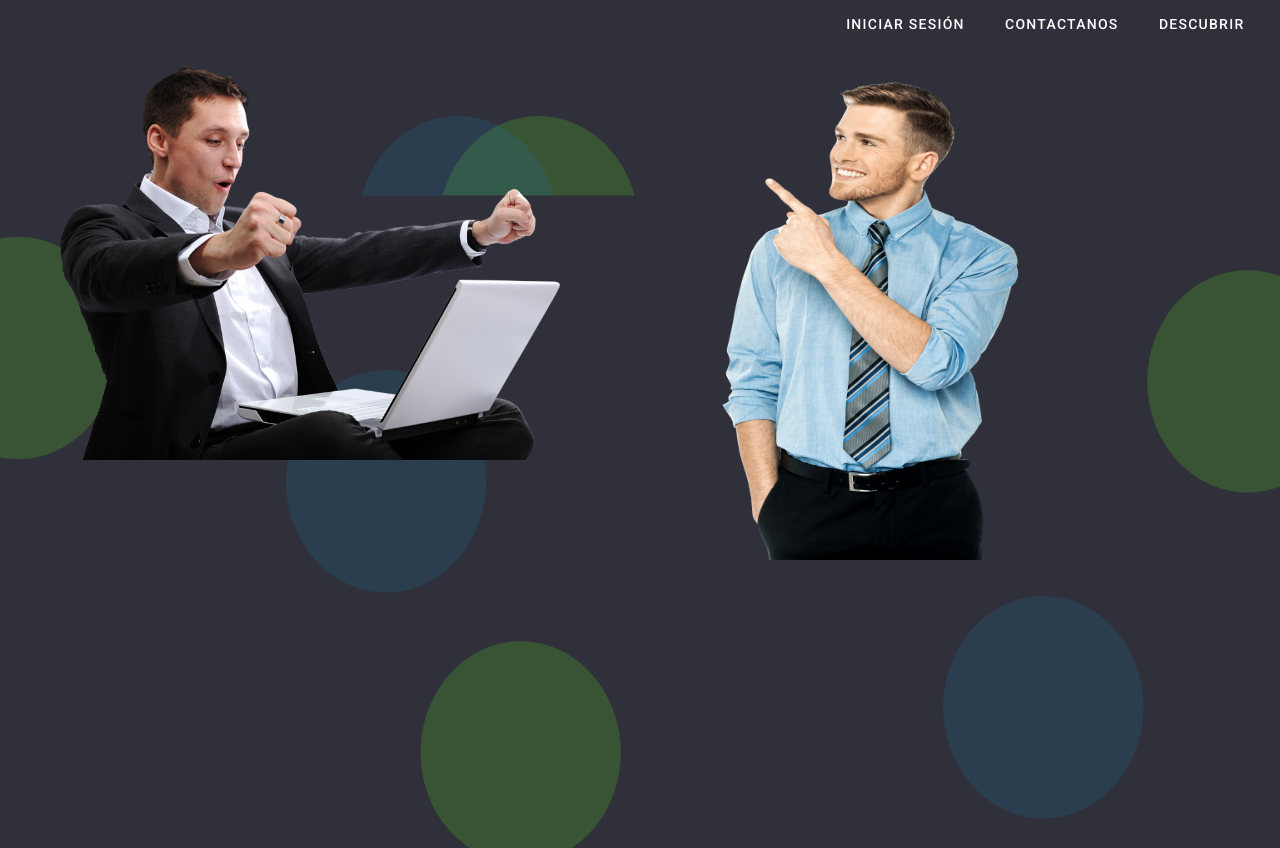
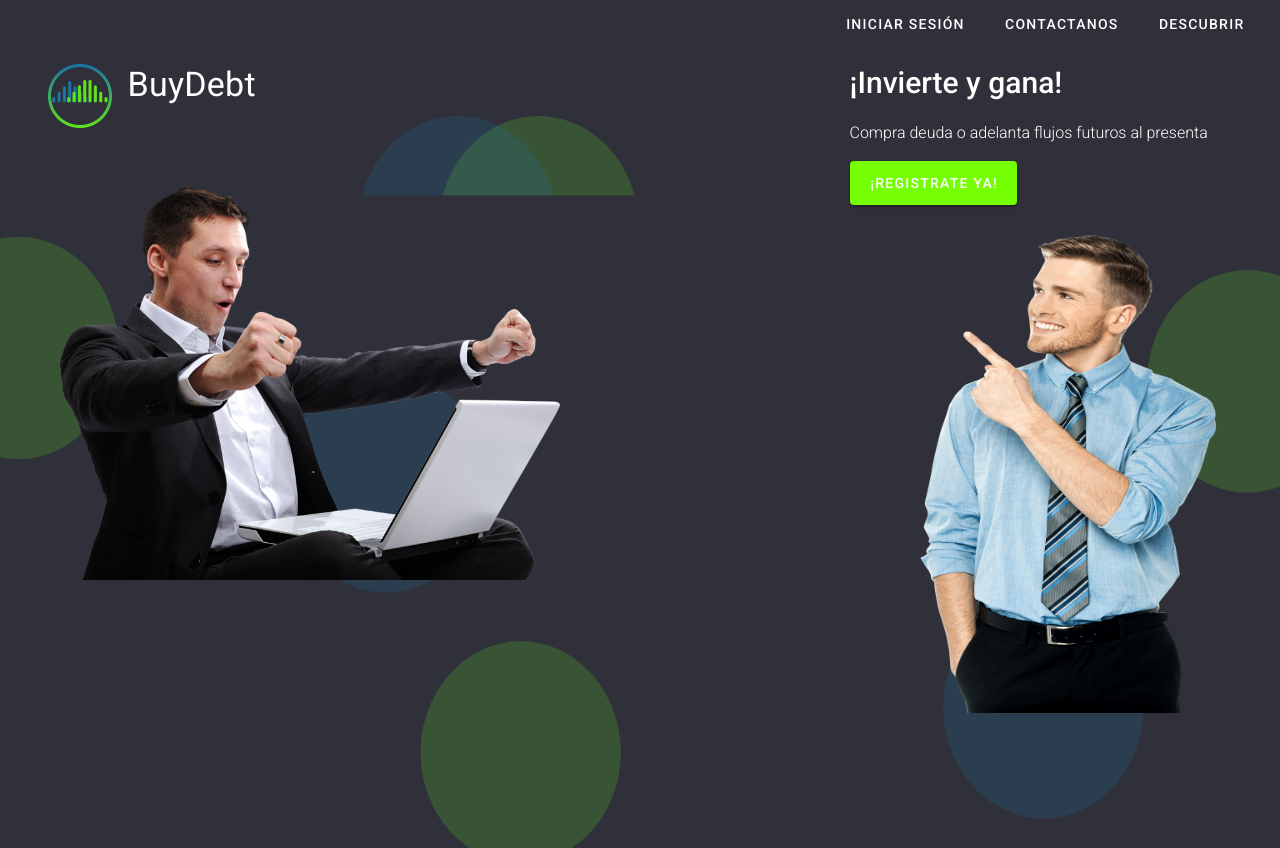
Before and after one commit to luisvidev/BuyDebt-Frontend, a Vue app: page / in a window 1280 px wide. Built offline with nearby package versions, Linux system fonts and the light colour scheme.

Commit message:
details landspage

```diff
--- a/src/views/loginRegister/LandsPage.vue
+++ b/src/views/loginRegister/LandsPage.vue
@@ -3,9 +3,23 @@
     <v-container>
       <v-row>
         <v-col>
-          <img src="./img/person1.png" height="400" width="500" />
+          <v-row class="my-1">
+            <img src="@/assets/logo.png" />
+            <div class="ml-4 display-1 whiteColor">BuyDebt</div>
+           </v-row>
+          <img class="my-12" src="./img/person1.png" height="400" width="500" />
+
         </v-col>
-        <v-col>
+        <v-col cols="12" sm="4">
+
+          <div>
+            <p class="font-weight-medium whiteColor sizeTitle">¡Invierte y gana!</p>
+            <p class="font-weight-light whiteColor">Compra deuda o adelanta flujos futuros al presenta</p>
+          </div>
+
+          <div class="my-2">
+             <v-btn class="whiteColor" color="light-green accent-3" to="/register" large>¡Registrate ya!</v-btn>
+          </div>
           <img src="./img/person2.png" height="500" width="400" />
         </v-col>
       </v-row>
@@ -36,4 +50,7 @@ export default {
 .whiteColor {
   color: white;
 }
+.sizeTitle {
+  font-size:30px
+}
 </style>
```
